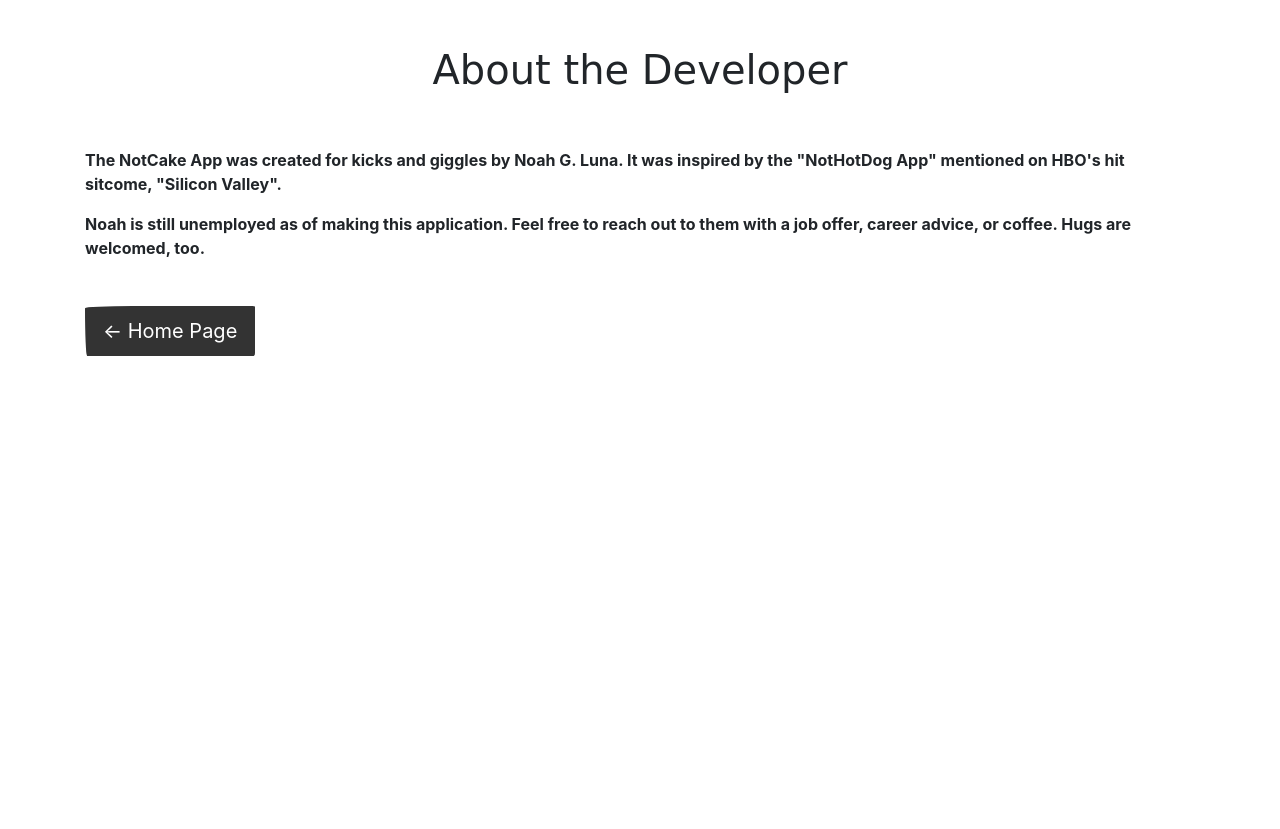
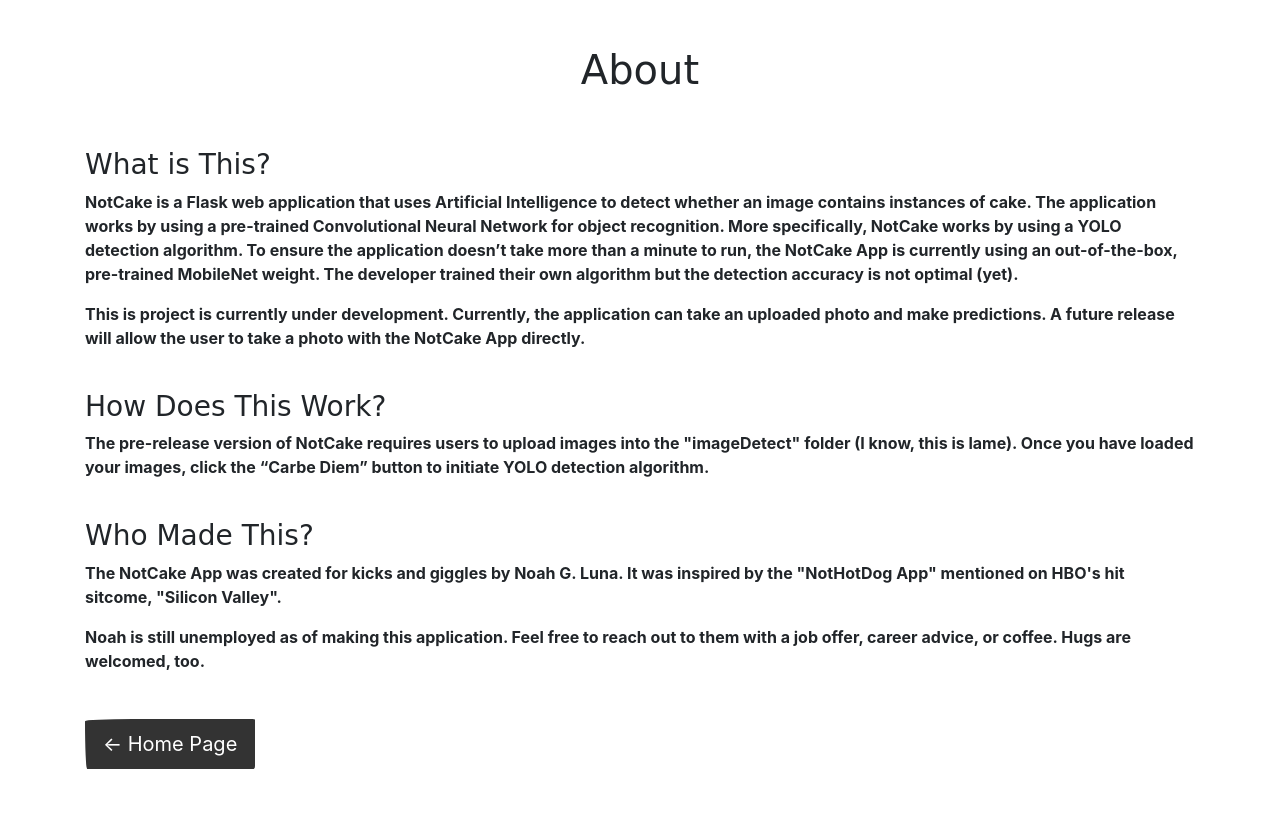
Before and after one commit to ngrayluna/NotCake, a Flask app: page /about in a window 1280 px wide. Before the commit the page ends 356 px from the top, so only its background shows below. Run offline with Flask 2, Linux system fonts and the light colour scheme; some libraries are stand-ins or nearby versions; some web fonts are replaced.

Commit message:
Updated About me section

```diff
--- a/NotCakeFlask/app.py
+++ b/NotCakeFlask/app.py
@@ -1,4 +1,4 @@
-from flask import Flask, render_template, request
+from flask import Flask, render_template, request, url_for
 from model import predict
 from keras.applications.inception_v3 import *
 from keras.preprocessing import image
@@ -12,6 +12,8 @@
 
 app = Flask(__name__)
 
+app.config["IMAGE_UPLOAD"] = './imageDetect' # Store in a separate config file?
+
 
 @app.route("/")
 @app.route("/home")
@@ -22,37 +24,13 @@
 @app.route("/about")
 def about():
 	tabName = 'About'
-	return render_template("./about.html", title='NotCake - '+ tabName, page_name='About the Developer')
+	return render_template("./about.html", title='NotCake - '+ tabName, page_name='About')
 
+@app.route("/howto")
+def howto():
+	tabName = 'How To'
+	return render_template("./howto.html",  title='NotCake - '+ tabName, page_name='How To Use NotCake')
 
-# Something is wrong with the 'methods=['POST']' thing.
-# @app.route("/objectDetect", methods=['POST'])
-# need to reset graph so it doesn't get weird....?
-
-###### WILL PRINT RESULTS ######
-# @app.route("/objectDetect")
-# def objectDetect():
-
-# 	tabName   = 'Cake Detection'
-# 	page_name = 'Detection Cake'
-
-# 	image_name = 'strawCake.jpg'
-# 	path   = './imgTest/strawCake.jpg'
-
-# 	classes, acc = predict(path)
-# 	predPrint = "{} was found with {} confidence.".format(classes[0], acc[0])
-# 	print(predPrint)
-
-# 	return render_template("./objectDetect.html", title='NotCake - '+ tabName, page_name='Detection Cake', image_name=image_name, predPrint=predPrint)
-# 	#return render_template("./objectDetect.html", title='NotCake - '+ tabName, page_name=page_name, image_name=image_name)
-
-
-
-## TO DO ##
-# one approch: take image, save, then read in
-# second appraoch: take image, keep in memory, then upload <-
-
-app.config["IMAGE_UPLOAD"] = './imgTest' # Store in a separate config file?
 
 @app.route("/objectDetect", methods=["GET","POST"])
 def objectDetect():
@@ -61,22 +39,31 @@
 	page_name = 'Detection Cake'
 
 	if request.method == "POST":
+
+		# TO DO: check that we only get .jpg files
 		if request.files:
 			image = request.files["image"]
 
-			print(request.files['image'])
-			print(request.full_path)
+			path = os.path.join(app.config["IMAGE_UPLOAD"], image.filename)
+			classes, acc = predict(path)
 
+			isCake = False
+			if acc[0] > 0.5 and classes[0]=='bakery':
+				isCake = True
+				predPrint = 'This is Cake!'
+				cakeReturn = 'images/cafe-chocolate-cake.jpg' # TMP
+			else:
+				predPrint = 'The cake is a lie!'
+				cakeReturn = '../static/images/cakelie.png'
 
-			path = os.path.join(app.config["IMAGE_UPLOAD"], image.filename)
-			print(path)
+			#print(request.files['image']) # print to terminal
+			#print("Class predicted {} with accuracy {}".format(classes[0], acc[0]))
 
-			# path = request.files["path"]
-			classes, acc = predict(path)
-			predPrint = "{} was found with {} confidence.".format(classes[0], acc[0])
-			return render_template("./objectDetect.html", title='NotCake - '+ tabName, page_name='Detection Cake', predPrint=predPrint)
+			imagePopUp = url_for('static', filename=cakeReturn)
 
-			#return render_template("./objectDetect.html", title='NotCake - '+ tabName, page_name=page_name, predPrint=image)
+			return render_template("./objectDetect.html", title='NotCake - '+ tabName, page_name='Detection Cake',\
+				imagePopUp=imagePopUp, predPrint=predPrint)
+
 
 
 	if request.method == "GET":
--- a/NotCakeFlask/templates/about.html
+++ b/NotCakeFlask/templates/about.html
@@ -7,8 +7,20 @@
 
     <div class= "row" style="margin-top:30px">
       <div class="col-lg-12">
-          <p>The NotCake App was created for kicks and giggles by Noah G. Luna. It was inspired by the "NotHotDog App" mentioned on HBO's hit sitcome, "Silicon Valley".</p>
-          <p>Noah is still unemployed as of making this application. Feel free to reach out to them with a job offer, career advice, or coffee. Hugs are welcomed, too.</p>
+      	<h3>What is This?</h3>
+      	<p>NotCake is a Flask web application that uses Artificial Intelligence to detect whether an image contains instances of cake. The application works by using a pre-trained Convolutional Neural Network for object recognition. More specifically, NotCake works by using a YOLO detection algorithm. To ensure the application doesn’t take more than a minute to run, the NotCake App is currently using an out-of-the-box, pre-trained MobileNet weight. The developer trained their own algorithm but the detection accuracy is not optimal (yet).</p>
+      	<p>This is project is currently under development. Currently, the application can take an uploaded photo and make predictions. A future release will allow the user to take a photo with the NotCake App directly.</p>
+
+      	<br>
+
+      	<h3>How Does This Work?</h3>
+      	<p>The pre-release version of NotCake requires users to upload images into the "imageDetect" folder (I know, this is lame). Once you have loaded your images, click the “Carbe Diem” button to initiate YOLO detection algorithm.</p>
+
+      	<br>
+
+      	<h3>Who Made This?</h3>
+	    <p>The NotCake App was created for kicks and giggles by Noah G. Luna. It was inspired by the "NotHotDog App" mentioned on HBO's hit sitcome, "Silicon Valley".</p>
+	    <p>Noah is still unemployed as of making this application. Feel free to reach out to them with a job offer, career advice, or coffee. Hugs are welcomed, too.</p>
       </div>
     </div>
 
--- a/NotCakeFlask/templates/layout.html
+++ b/NotCakeFlask/templates/layout.html
@@ -31,7 +31,6 @@
     </div>
 
 
-
 {% block content %}
 {% endblock %}
 
@@ -39,8 +38,8 @@
 
 
 <!-- Do not touch below -->
-<div class="container" style="margin-top:30px">
-    <div class= "row" style="margin-top:30px">
+<div class="container" style="margin-top:30px; margin-bottom: 60px">
+    <div class= "row" style="margin-top:30px; margin-bottom: 60px">
       <div class="col-md-12">
         <a href="/home">
           <button type="button" class="btn btn-primary btn-lg"><- Home Page</button>
```
Also changed, not shown: NotCakeFlask/model.py (+8 -7 lines), NotCakeFlask/templates/home.html (+4 -4 lines), NotCakeFlask/templates/howto.html (added, +18 -0 lines), NotCakeFlask/templates/objectDetect.html (+10 -9 lines), NotCakeFlask/imageDetect/chocoCake.jpg (renamed from NotCakeFlask/imgTest/chocoCake.jpg), NotCakeFlask/imageDetect/strawCake.jpg (renamed from NotCakeFlask/imgTest/strawCake.jpg), NotCakeFlask/imageDetect/strawCake_detected.jpg (renamed from NotCakeFlask/imgTest/strawCake_detected.jpg), NotCakeFlask/static/images/NotCakeLogo.png (added), NotCakeFlask/static/images/NotCakeLogo.png_bak.png (added), NotCakeFlask/static/images/cakelie.png (added).
